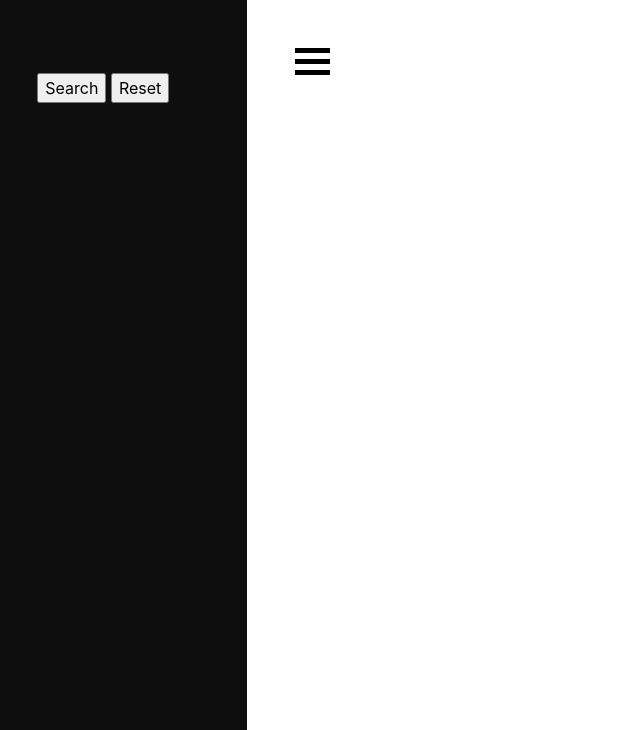
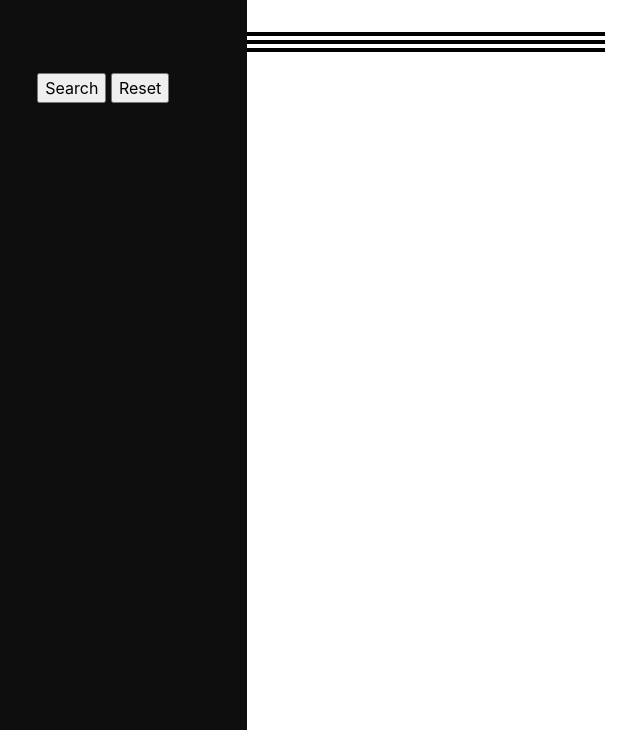
Before and after one commit to ResearchComputingServices/WebAppCICPVersion2, a Django app: template WebsiteApp/templates/index.html in a window 1280 px wide. Shown: the part 70-800 px from the top of the page, without its empty margins (35-675 px from the left). Run offline with Django 3.2, Linux system fonts and the light colour scheme; the template is opened without the code that fills it, so the values that code supplies are empty; some libraries are stand-ins or nearby versions.

Commit message:
Changes in templates

```diff
--- a/WebsiteApp/templates/index.html
+++ b/WebsiteApp/templates/index.html
@@ -49,13 +49,13 @@
         </div>
 
 
-        <div id="menuButton" onclick="toggleblackbox()">
+        {% comment %} <div id="menuButton" onclick="toggleblackbox()">
             <div class="hamburger"></div>
             <div class="hamburger"></div>
             <div class="hamburger"></div>
-        </div>
+        </div> {% endcomment %}
 
-        {% comment %} <a href="#" title="Open Menu" class="menu" id="menuButton" onclick="toggleblackbox()"></a> {% endcomment %}
+        <a href="#" title="Open Menu" class="menu" id="menuButton" onclick="toggleblackbox(event)"></a>
         <div class="filterbox" id="blackbox">
             <form method="get">
                 {% csrf_token %}
--- a/static/css/style.css
+++ b/static/css/style.css
@@ -104,12 +104,12 @@ div {
     flex-wrap: wrap;
 }
 
-div.hamburger {
+/* div.hamburger {
     width: 35px;
     height: 5px;
     background-color: black;
     margin: 6px 0;
-}
+} */
 
 #menuButton {
     margin: auto;
@@ -117,7 +117,7 @@ div.hamburger {
     padding: 10px;
 }
 
-/*
+
 .menu {
     width: 30px;
     height: 20px;
@@ -143,7 +143,7 @@ div.hamburger {
 .menu:before {
     top: 8px;
     left: 0;
-} */
+}
 
 div.filterbox {
     width: 800px;
--- a/static/js/index.js
+++ b/static/js/index.js
@@ -1,7 +1,6 @@
-$(document).ready(function () {
+function toggleblackbox() {
 
-
-    function toggleblackbox() {
+    e.preventDefault();
     // get the clock
     var myBox = document.getElementById('blackbox');
 
@@ -19,5 +18,3 @@ $(document).ready(function () {
         myBox.style.display = 'block';
     }
 }
-
-});
```
Lines whose indentation alone changed are shown as unchanged.
